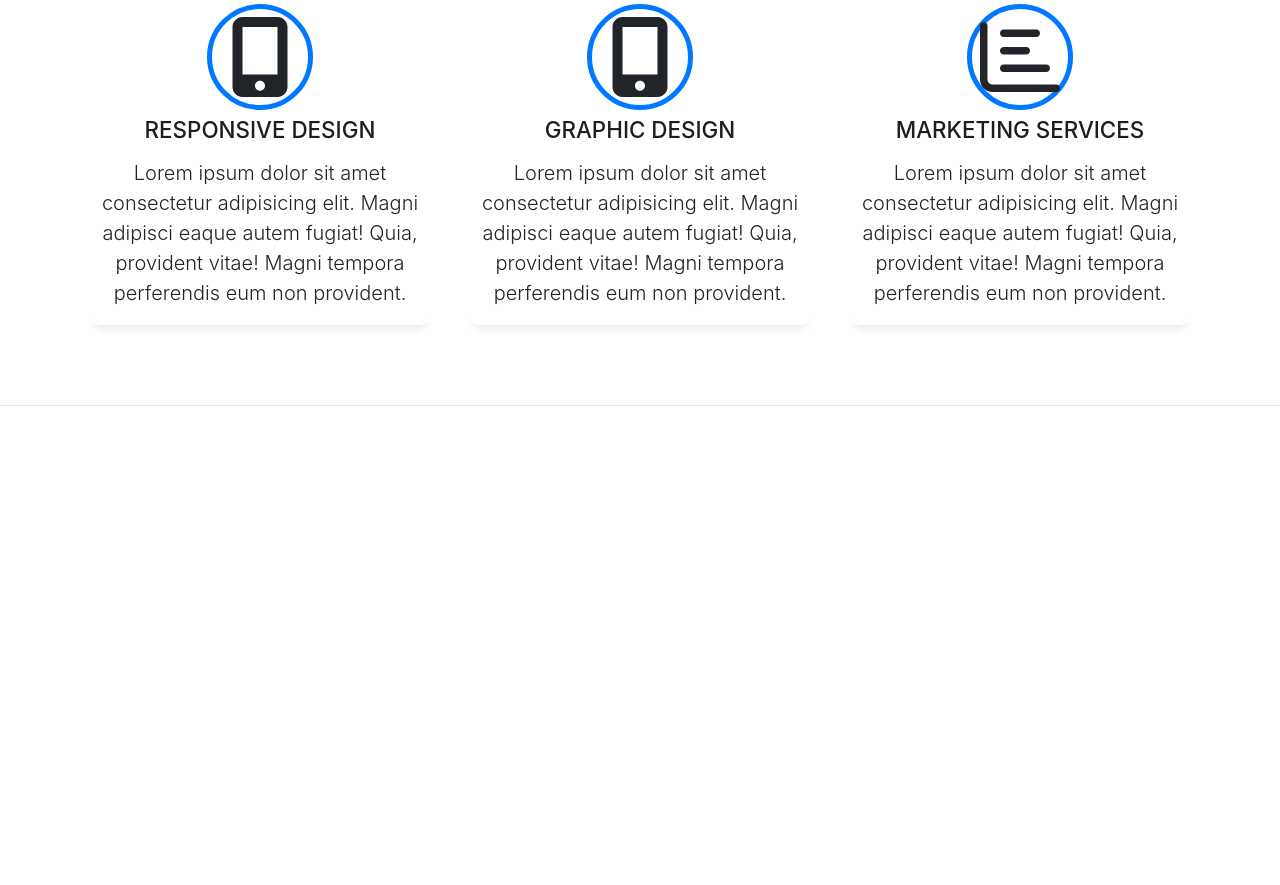
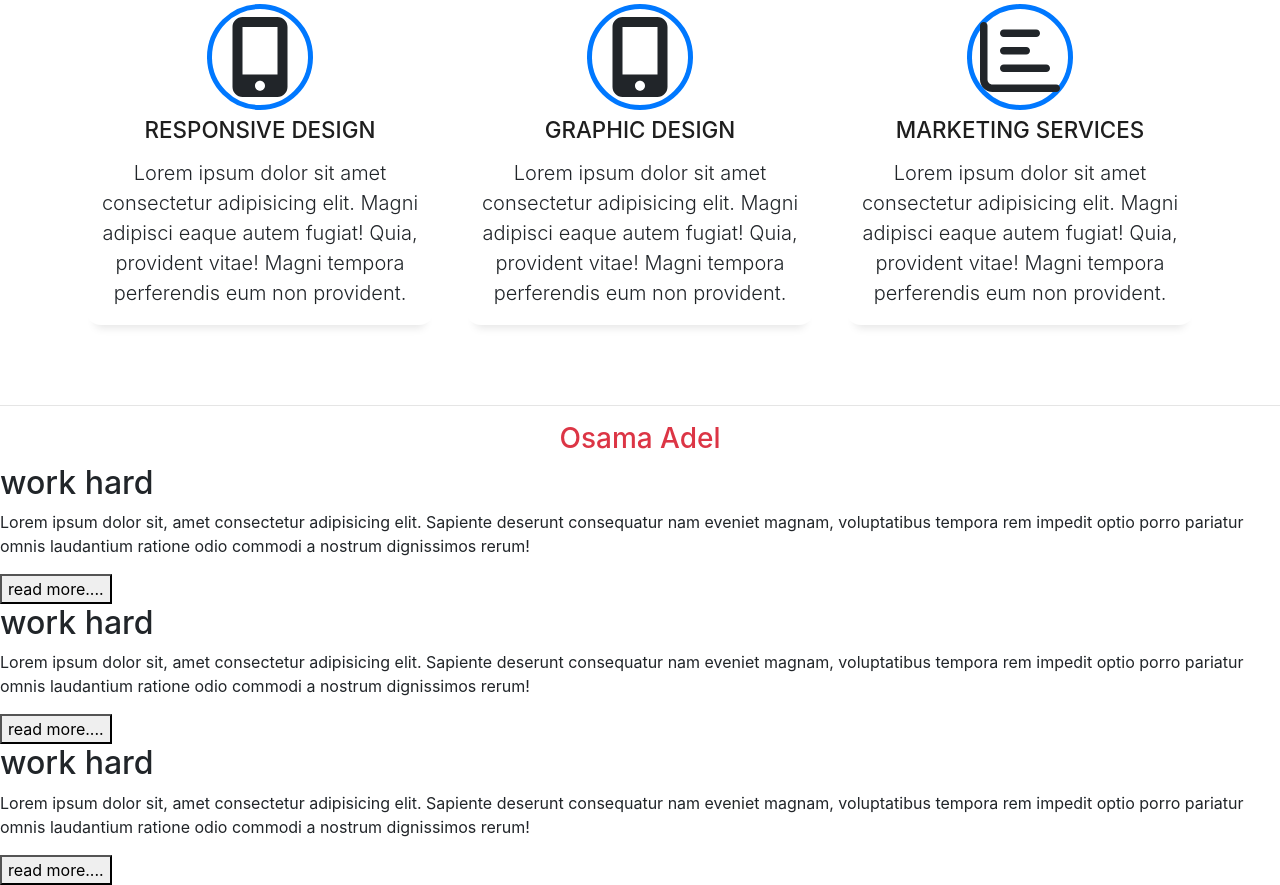
Before and after one commit to route-team-tasks/first-task, a plain HTML site: page index.html in a window 1280 px wide. Shown: the part 704-1589 px from the top of the page. Before the commit the page ends 1126 px from the top, so only its background shows below. Drawn offline with Linux system fonts and the light colour scheme.

Commit message:
Update index.html

```diff
--- a/index.html
+++ b/index.html
@@ -95,6 +95,27 @@
 
 <hr>
 
+
+<h3 class="text-center text-danger">Osama Adel</h3>
+<div class="bab  ">
+
+  <h2>work hard</h2>
+  <p>Lorem ipsum dolor sit, amet consectetur adipisicing elit. Sapiente deserunt consequatur nam eveniet magnam, voluptatibus tempora rem impedit optio porro pariatur omnis laudantium ratione odio commodi a nostrum dignissimos rerum!</p>
+  <button>read more....</button>
+</div>
+<div class="bab">
+
+  <h2>work hard</h2>
+  <p>Lorem ipsum dolor sit, amet consectetur adipisicing elit. Sapiente deserunt consequatur nam eveniet magnam, voluptatibus tempora rem impedit optio porro pariatur omnis laudantium ratione odio commodi a nostrum dignissimos rerum!</p>
+  <button>read more....</button>
+</div>
+ <div class="bab">
+
+  <h2>work hard</h2>
+  <p>Lorem ipsum dolor sit, amet consectetur adipisicing elit. Sapiente deserunt consequatur nam eveniet magnam, voluptatibus tempora rem impedit optio porro pariatur omnis laudantium ratione odio commodi a nostrum dignissimos rerum!</p>
+  <button>read more....</button>
+</div>
+
   <script src="js/all.js"></script>
   <script src="js/jquery-3.5.1.min.js"></script>
   <script src="js/popper.min.js"></script>
```
